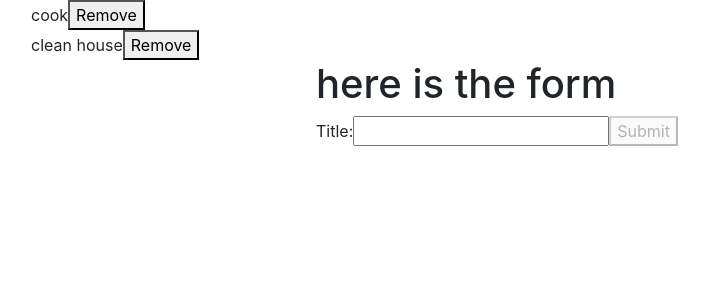
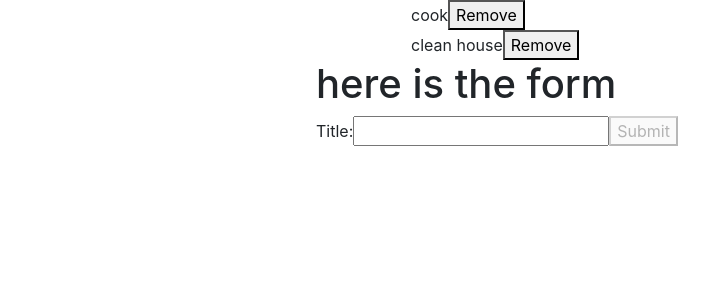
Before and after one commit to hungmuha/ReactTodoCodeTest, a React (Create React App) app: page / in a window 1280 px wide. Shown: the top 300 px of the page, without its empty margins (54-763 px from the left). Built offline with nearby package versions, Linux system fonts and the light colour scheme.

Commit message:
refactor some code to make it more readable

```diff
--- a/src/components/TodoList.js
+++ b/src/components/TodoList.js
@@ -2,15 +2,23 @@ import React from 'react';
 import Item from './Item';
 
 const TodoList = ({list, removeTask}) => {
-    return list.map(item => {
-        return(
+    let displaylist = list.map((item) => {
+        return (
             <Item
                 key = {item.taskID}
                 item = {item}
                 removeTask = {removeTask}
             />
         )
-    })
+    });
+
+    return(
+        <div className="row justify-content-center">
+            <div className="col-sm-4">
+                {displaylist}
+            </div>
+        </div>
+    );
 };
 
 export default TodoList;
```
Also changed, not shown: src/App.js (+5 -3 lines).
